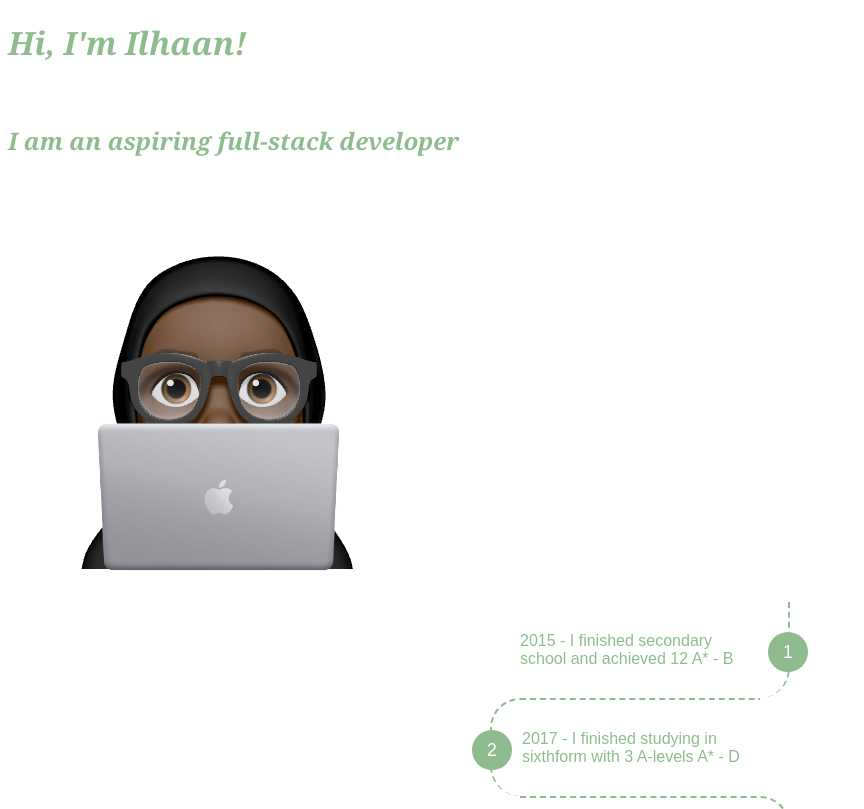
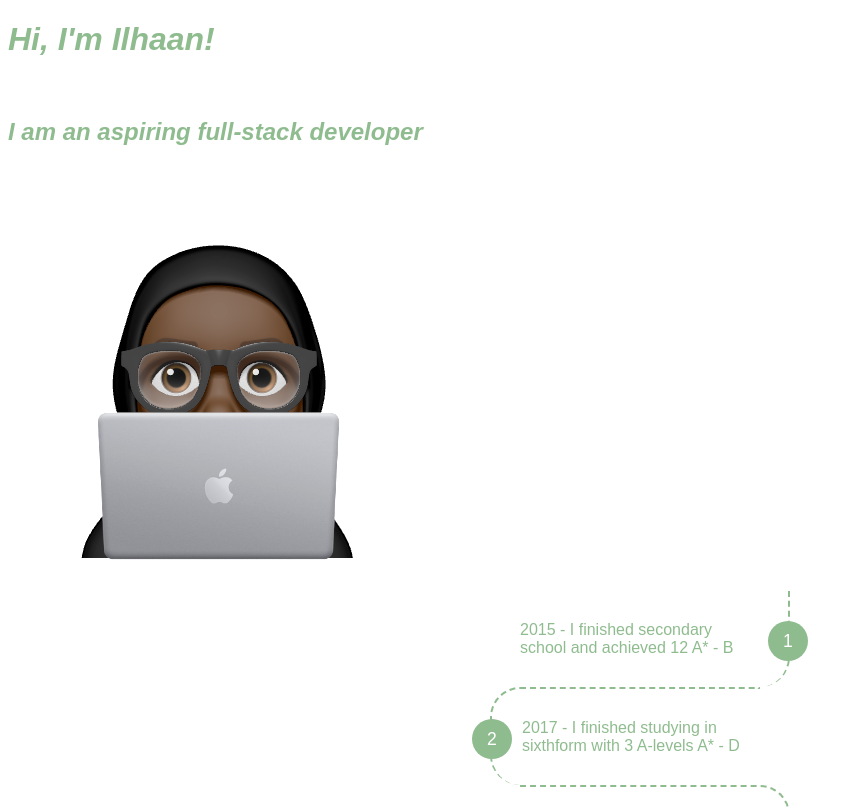
Before and after one commit to black-codher-bootcamp-2022-thomas/unit-02-assessment-html-css-IlhaanHasssan, a website: page index.html in a window 1280 px wide. Shown: the top 809 px of the page, without its empty margins (0-864 px from the left). Drawn offline with nearby package versions, Linux system fonts and the light colour scheme.

Commit message:
continuing with CSS

```diff
--- a/index.html
+++ b/index.html
@@ -3,8 +3,11 @@
 <head>
 <meta charset="utf-8">
 <title>Portfolio of Ilhaan</title>
-<link rel="stylesheet" href="style.css">
- <link rel="favicon" type="image/png" href="/images/favicon.png">
+<link rel="stylesheet" href="styles.css">
+ <link rel="favicon.png" type="images/png" href="/images/favicon.png" sizes="16x16">
+ <link rel="preconnect" href="https://fonts.googleapis.com">
+<link rel="preconnect" href="https://fonts.gstatic.com" crossorigin>
+<link href="https://fonts.googleapis.com/css2?family=Raleway:wght@300&display=swap" rel="styles.css">
 </head>
 <h1> Hi, I'm Ilhaan! </h1> <br>
 <body>
--- a/style.css
+++ b/styles.css
@@ -9,19 +9,19 @@
 
   h1 {
     font-style: italic;
-    font-family: Georgia, 'Times New Roman', Times, serif;
+    font-family: 'Raleway', sans-serif;
     color: darkseagreen;
   }
   h2 {
     font-style: italic;
-    font-family: Georgia, 'Times New Roman', Times, serif;
+    font-family: 'Raleway', sans-serif;
     color: darkseagreen;
 }
 
       body {
           color: rgb(143, 188, 143);
           background-color: #ffffff;
-          font-family: Arial, Helvetica, sans-serif
+          font-family: 'Raleway', sans-serif;
       }
 
 
```
